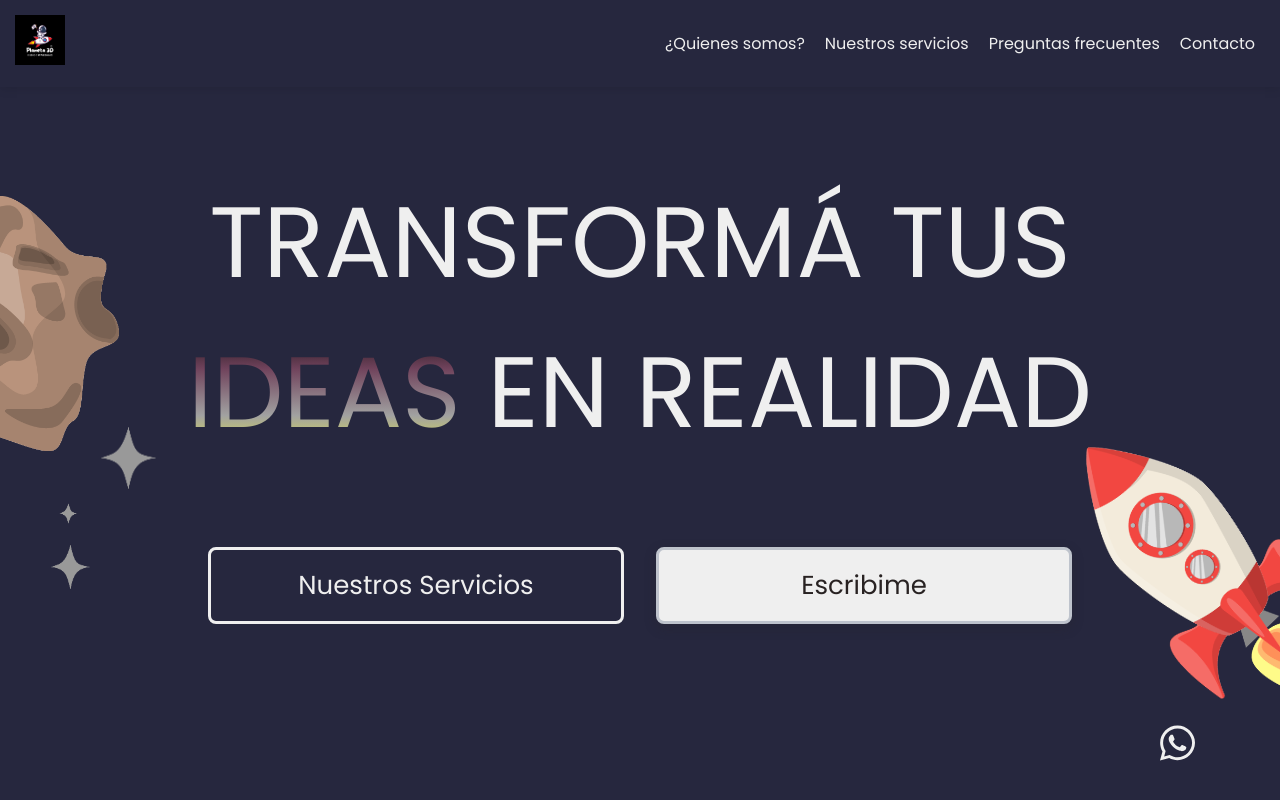
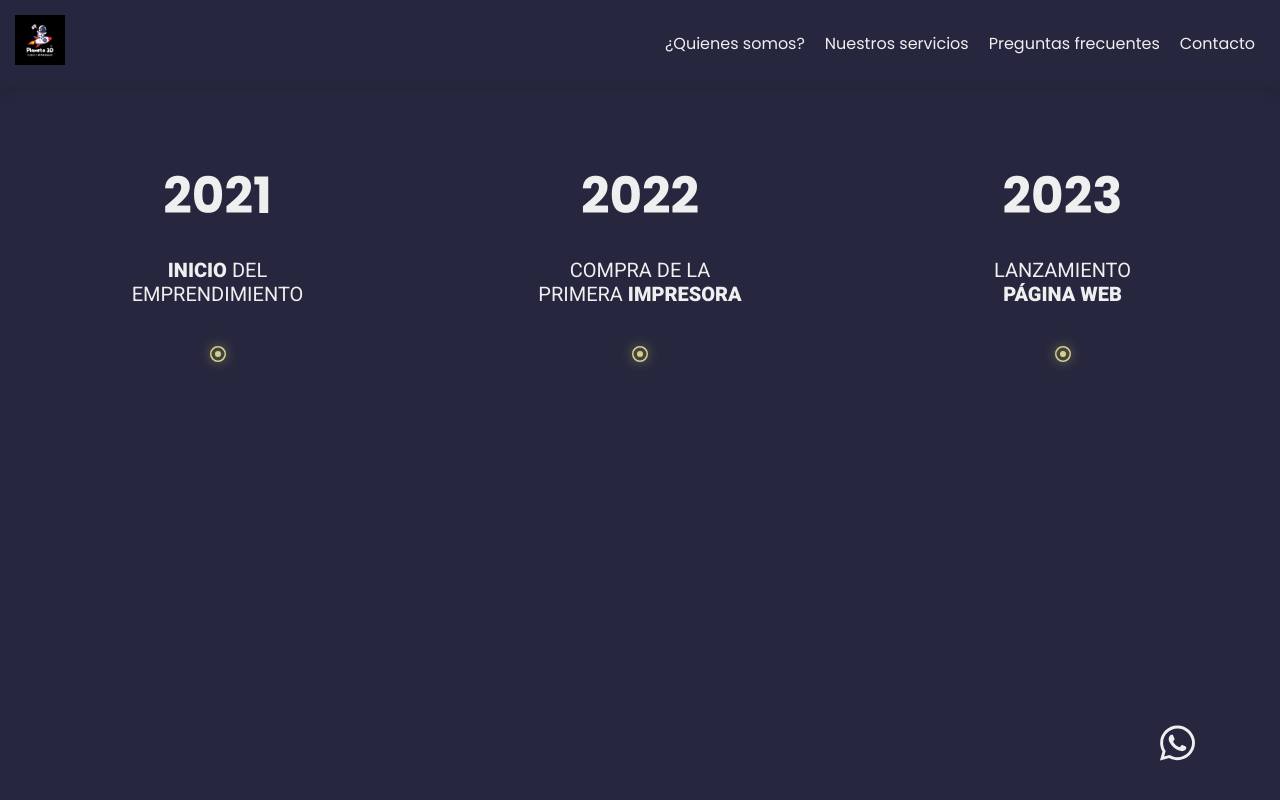
Before and after one commit to LucasiBai/Planeta3D, a React (Create React App) app: page /about-us in a window 1280 px wide. Shown: the top 800 px of the page. Built offline with nearby package versions, Linux system fonts and the light colour scheme.

Commit message:
creacion de Timeline, TimelineLabel y AboutUsPage + agregados de estilo y TimelineLabel terminado

```diff
--- a/public/index.html
+++ b/public/index.html
@@ -13,15 +13,23 @@
 		/>
 
 		<!-- Fonts -->
+		<!-- Poppins Font -->
 		<link rel="preconnect" href="https://fonts.googleapis.com" />
 		<link rel="preconnect" href="https://fonts.gstatic.com" crossorigin />
 		<link
 			href="https://fonts.googleapis.com/css2?family=Poppins:wght@300;400;700;800&display=swap"
 			rel="stylesheet"
 		/>
-
 		<link rel="apple-touch-icon" href="%PUBLIC_URL%/logo192.png" />
 		<link rel="manifest" href="%PUBLIC_URL%/manifest.json" />
+
+		<!-- Roboto Font -->
+		<link rel="preconnect" href="https://fonts.googleapis.com" />
+		<link rel="preconnect" href="https://fonts.gstatic.com" crossorigin />
+		<link
+			href="https://fonts.googleapis.com/css2?family=Roboto:wght@400;900&display=swap"
+			rel="stylesheet"
+		/>
 
 		<title>Planeta 3D</title>
 	</head>
--- a/src/App.js
+++ b/src/App.js
@@ -3,6 +3,7 @@ import { BrowserRouter, Routes, Route } from "react-router-dom";
 import HomePage from "./pages/HomePage/HomePage";
 import QuestionsPage from "./pages/QuestionsPage/QuestionsPage";
 import ContactPage from "./pages/ContactPage/ContactPage";
+import AboutUsPage from "./pages/AboutUsPage/AboutUsPage";
 
 import NavBar from "./components/NavBar/NavBar.jsx";
 import PopButtons from "./components/PopButtons/PopButtons";
@@ -15,7 +16,7 @@ function App() {
 			<PopButtons />
 			<Routes>
 				<Route path="/" element={<HomePage />} />
-				<Route path="/about-us" element={<HomePage />} />
+				<Route path="/about-us" element={<AboutUsPage />} />
 				<Route path="/services" element={<HomePage />} />
 				<Route path="/help" element={<QuestionsPage />} />
 				<Route path="/contact" element={<ContactPage />} />
--- /dev/null
+++ b/src/components/Timeline/Timeline.css
@@ -0,0 +1,6 @@
+.timeline__box {
+	display: flex;
+	justify-content: space-between;
+	max-width: 1050px;
+	width: 100%;
+}
--- /dev/null
+++ b/src/components/Timeline/Timeline.jsx
@@ -0,0 +1,20 @@
+import TimelineLabel from "../TimelineLabel/TimelineLabel";
+
+import "./Timeline.css";
+
+const Timeline = ({ timelineLabels }) => {
+	return (
+		<article className="timeline__box">
+			{timelineLabels.map((label, idx) => (
+				<TimelineLabel
+					key={idx}
+					year={label?.year}
+					label={label?.label}
+					highlightWords={label?.highlightWords ? label.highlightWords : []}
+				/>
+			))}
+		</article>
+	);
+};
+
+export default Timeline;
--- /dev/null
+++ b/src/components/TimelineLabel/TimelineLabel.css
@@ -0,0 +1,36 @@
+.timeline-label__box {
+	display: flex;
+	flex-direction: column;
+	gap: 1.5rem;
+	align-items: center;
+	max-width: 205px;
+}
+
+.timeline-label__box h3 {
+	font-size: 50px;
+	font-weight: 700;
+}
+
+.timeline-label__box h4,
+.timeline-label__box h4 span {
+	font-family: "Roboto";
+}
+
+.timeline-label__box h4 {
+	font-weight: 400;
+	text-align: center;
+	font-size: 20px;
+	text-transform: uppercase;
+	margin-bottom: 1rem;
+}
+
+.timeline-label__box h4 span {
+	font-weight: 900;
+}
+
+.timeline-label__box svg {
+	filter: drop-shadow(0px 0px 6px #ffde59a2);
+}
+.timeline-label__box path {
+	color: #d1d18c;
+}
--- /dev/null
+++ b/src/components/TimelineLabel/TimelineLabel.jsx
@@ -0,0 +1,26 @@
+import { FontAwesomeIcon } from "@fortawesome/react-fontawesome";
+import { faCircleDot } from "@fortawesome/free-regular-svg-icons";
+
+import "./TimelineLabel.css";
+
+const TimelineLabel = ({ year, label, highlightWords }) => {
+	return (
+		<div className="timeline-label__box">
+			<h3>{year}</h3>
+			<h4>
+				{label
+					.split(" ")
+					.map((word, idx) =>
+						highlightWords.includes(word.toLowerCase()) ? (
+							<span key={idx}>{word} </span>
+						) : (
+							word + " "
+						),
+					)}
+			</h4>
+			<FontAwesomeIcon icon={faCircleDot} />
+		</div>
+	);
+};
+
+export default TimelineLabel;
--- /dev/null
+++ b/src/pages/AboutUsPage/AboutUsPage.css
@@ -0,0 +1,14 @@
+.about-us-page {
+	padding: 4.5rem 0;
+	display: flex;
+	flex-direction: column;
+	align-items: center;
+}
+
+.about-us-page section {
+	max-width: 1100px;
+	width: 100%;
+	display: flex;
+	flex-direction: column;
+	align-items: center;
+}
--- /dev/null
+++ b/src/pages/AboutUsPage/AboutUsPage.jsx
@@ -0,0 +1,34 @@
+import Timeline from "../../components/Timeline/Timeline";
+
+import "./AboutUsPage.css";
+
+const timelineLabels = [
+	{
+		year: 2021,
+		label: "Inicio del emprendimiento ",
+		highlightWords: ["inicio"],
+	},
+	{
+		year: 2022,
+		label: "Compra de la primera impresora",
+		highlightWords: ["impresora"],
+	},
+	{
+		year: 2023,
+		label: "Lanzamiento página web",
+		highlightWords: ["página", "web"],
+	},
+];
+
+const AboutUsPage = () => {
+	return (
+		<main className="about-us-page">
+			<section>
+				<Timeline timelineLabels={timelineLabels} />
+				<article></article>
+			</section>
+		</main>
+	);
+};
+
+export default AboutUsPage;
```
